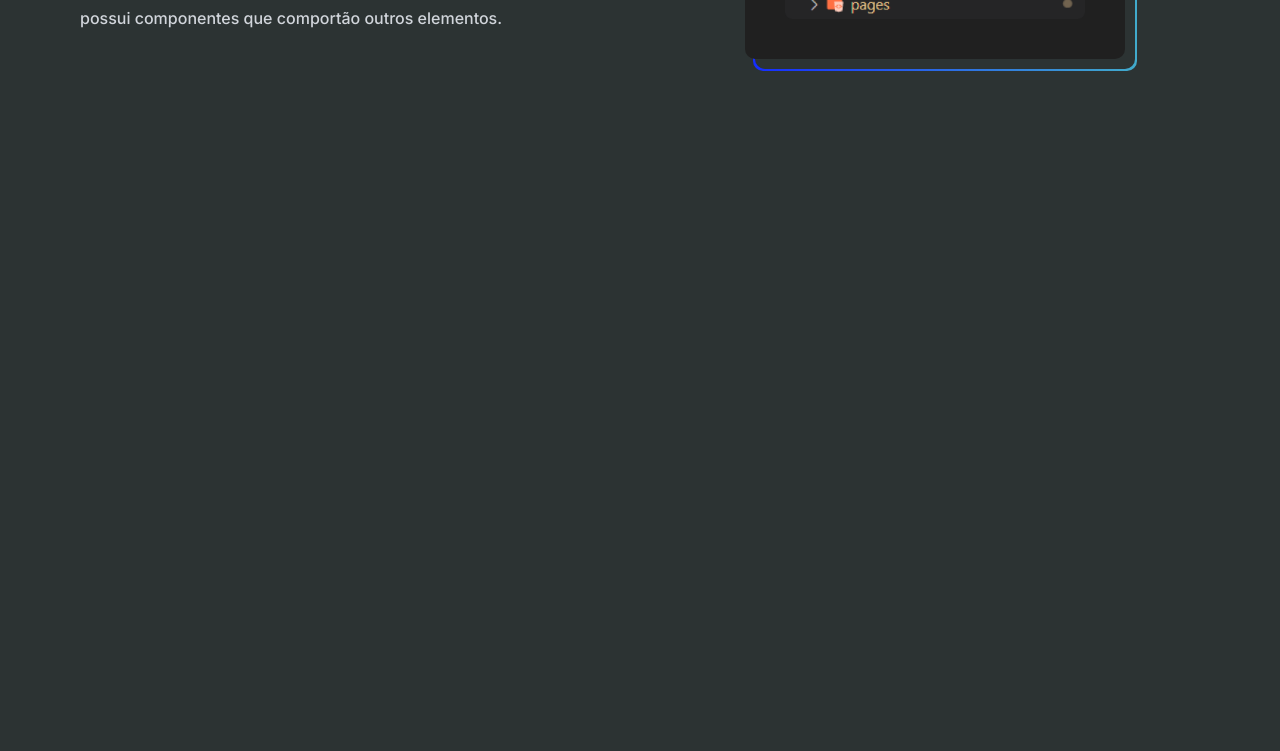
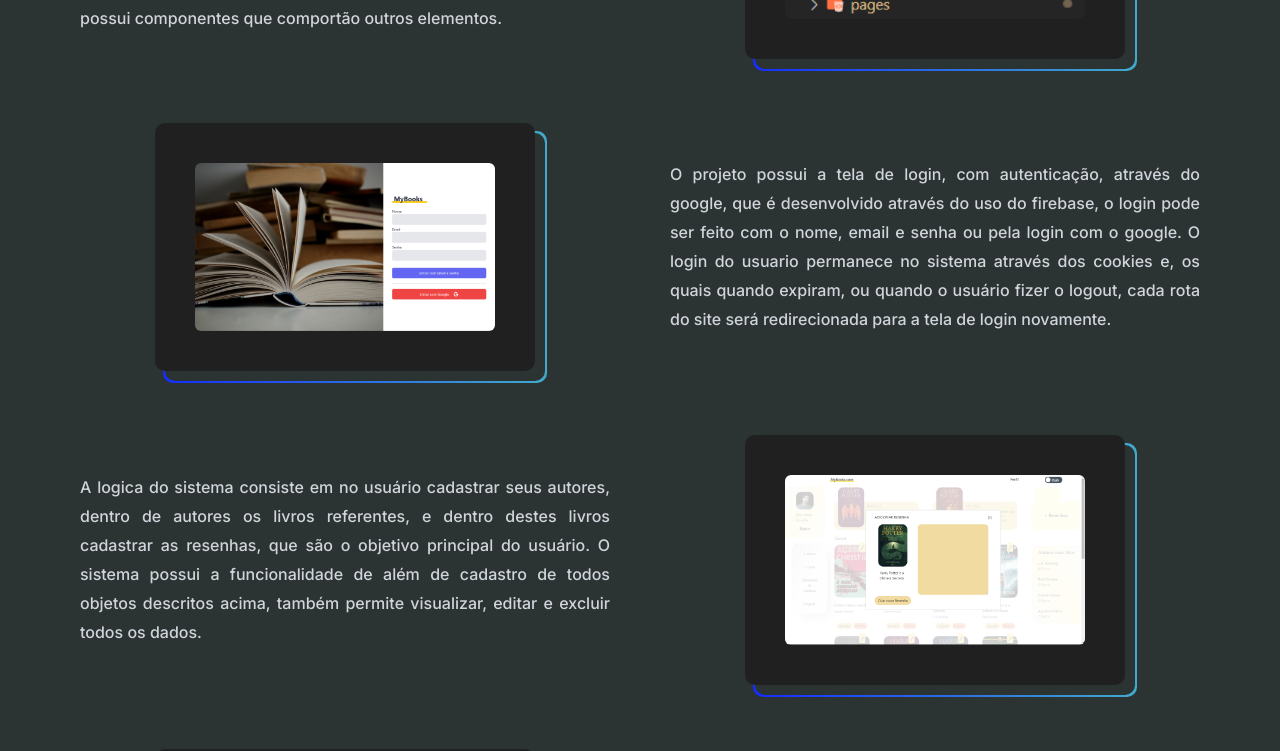
Before and after one commit to Ruan-Azeredo/portifolio, a React (Create React App) app: page /MyBooks in a window 1280 px wide. Shown: the part 1440-2191 px from the top of the page. Before the commit the page ends 1561 px from the top, so only its background shows below. Built offline with nearby package versions, Linux system fonts and the light colour scheme; a web font is replaced by a local one.

Commit message:
:feat: sparkles: add infos array mybooks

```diff
--- a/src/App.jsx
+++ b/src/App.jsx
@@ -34,11 +34,26 @@ function App() {
               }, {
                 img: 'arquitemybooks.png',
                 txt: 'A estruturação do projeto foi feita utilizando o principio nativo de componentização do React. Dividi o projeto em pastas de Pages, que contem minhas páginas principais, Functions, que comporta as funções de requisição em axios e outras funções que são usadas em varios locais do sistema, Context que armazenam os Hooks globais, Conponents, que guarda os componentes JSX e o Content que possui componentes que comportão outros elementos.'
+              }, {
+                img: 'loginmybooks.png',
+                txt: 'O projeto possui a tela de login, com autenticação, através do google, que é desenvolvido através do uso do firebase, o login pode ser feito com o nome, email e senha ou pela login com o google. O login do usuario permanece no sistema através dos cookies e, os quais quando expiram, ou quando o usuário fizer o logout, cada rota do site será redirecionada para a tela de login novamente.'
+              }, {
+                img: 'modalmybooks.png',
+                txt: 'A logica do sistema consiste em no usuário cadastrar seus autores, dentro de autores os livros referentes, e dentro destes livros cadastrar as resenhas, que são o objetivo principal do usuário. O sistema possui a funcionalidade de além de cadastro de todos objetos descritos acima, também permite visualizar, editar e excluir todos os dados.'
+              }, {
+                img: 'darkmodemybooks.png',
+                txt: 'O sistema possui como features o modo escuro, que salva a preferencia do usuário no localhost do navegador, e também possui um card de informações do usuário.'
               }
             ], back: [
               {
-                img: '',
-                txt: 'A fazer...'
+                img: 'techbackmybooks.png',
+                txt: 'O Back-end do sistema foi feito utilizando Node.js, com o framework Express, com o Nodemon para auxiliar no desenvolvimento, com o Sequelize para a estrutura do projeto com o banco de dados, que é feito com PostgreSQL, utilizando o Docker, para gerar o container do banco de dados, também foi utilizado o Cors para a validação das rotas de API, e o Multer para o arquivamento e manipulação de imagens.'
+              }, {
+                img: 'arqbackmybooks.png',
+                txt: 'A API foi arquitetada da seguinte forma, com um config, que faz a comunicação com o o container que roda o PostgreSQL, as migrations e os models possuem o as estruturas das tabelas dos bancos de dados, que são as tabelas de usuários, autores, livros e resenhas respectivamente. A pasta public comporta as imagens que são arquivadas atravez do Multer.'
+              }, {
+                img: 'controllerDeleteBooks.png',
+                txt: 'Os Controllers são onde são definidas efetivamente as rotas de API, aqui temos um exemplo, da rota de delete dos BookController, que alem de apagar o livro, precisa apagar a imagem que está salva em /public.'
               }
             ]
           }}
```
